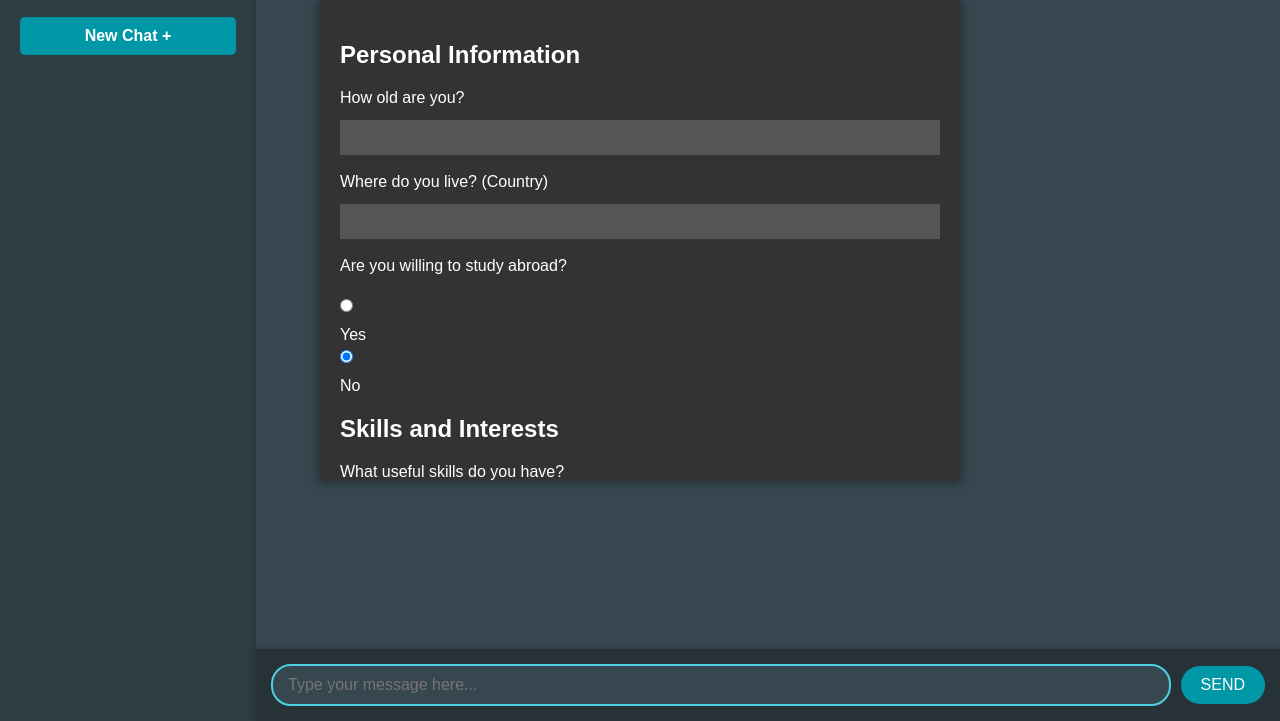
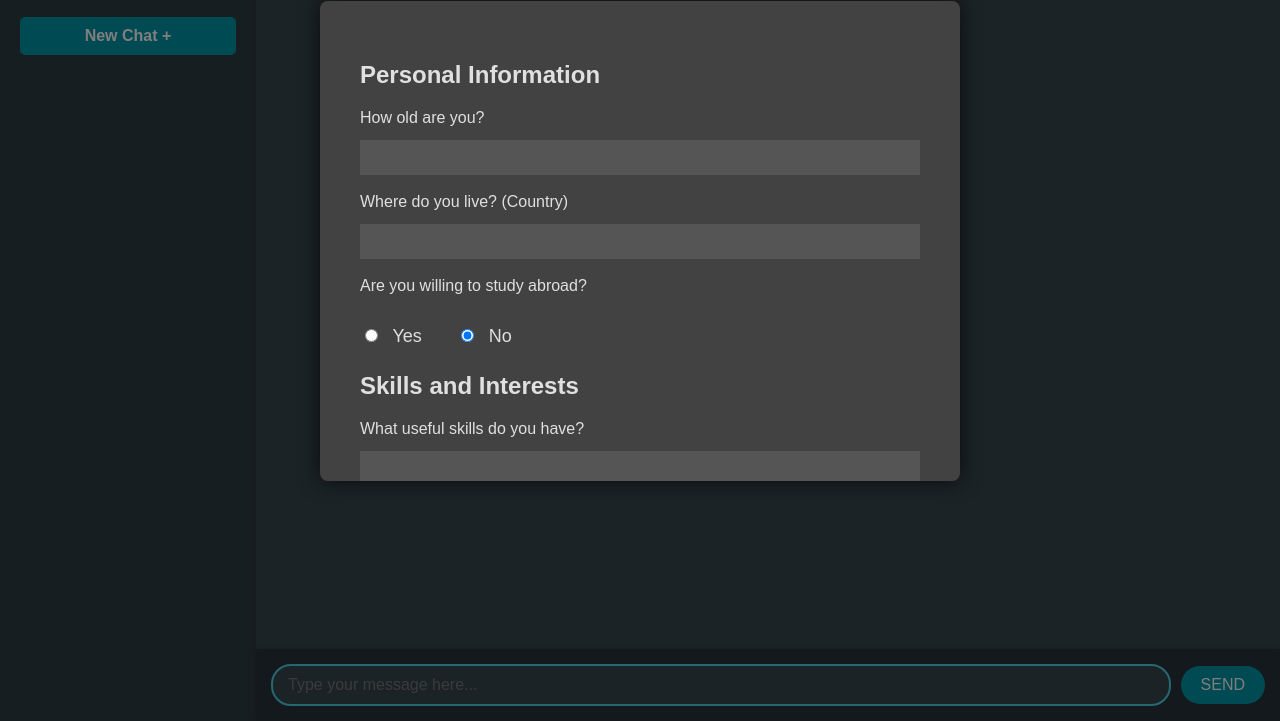
Before and after one commit to Misho12345/HackTuesXProj, a website: page public/chat.html in a window 1280 px wide. Shown: the part 79-800 px from the top of the page. Drawn offline with Linux system fonts and the light colour scheme.

Commit message:
a bit better css

```diff
--- a/public/chat.html
+++ b/public/chat.html
@@ -27,6 +27,8 @@
         </div>
     </div>
 
+    <div id="overlay" style="display: none"></div>
+
     <div id="popup" style="display: none">
         <div class="page" id="page-1">
             <h2>Personal Information</h2>
@@ -39,10 +41,13 @@
 
                 <div>
                     <label>Are you willing to study abroad?</label><br>
-                    <input type="radio" id="study_abroad_yes" name="study_abroad" value="yes">
-                    <label for="study_abroad_yes">Yes</label>
-                    <input type="radio" id="study_abroad_no" name="study_abroad" value="no" checked>
-                    <label for="study_abroad_no">No</label>
+                    <div class="radio-container">
+                        <input type="radio" id="study_abroad_yes" name="study_abroad" value="yes" class="radio-input">
+                        <label for="study_abroad_yes" class="radio-label">Yes</label>
+
+                        <input type="radio" id="study_abroad_no" name="study_abroad" value="no" class="radio-input" checked>
+                        <label for="study_abroad_no" class="radio-label">No</label>
+                    </div>
                 </div>
 
                 <h2>Skills and Interests</h2>
--- a/public/css/chat.css
+++ b/public/css/chat.css
@@ -201,13 +201,14 @@ body {
     left: 25%;
     width: 50%;
     height: 60%;
-    padding: 20px;
-    background-color: #333;
-    color: #fff;
-    box-shadow: 0 0 10px rgba(0, 0, 0, 0.5);
+    padding: 40px;
+    background-color: #424242;
+    color: #E0E0E0;
+    box-shadow: 0 0 20px rgba(0, 0, 0, 0.7);
     overflow-y: auto;
     z-index: 1000;
     box-sizing: border-box;
+    border-radius: 8px;
 }
 
 #popup::-webkit-scrollbar {
@@ -250,8 +251,19 @@ button {
     color: #fff;
 }
 
-input[type=radio] {
-    margin: 0 5px 0 0;
+.radio-container {
+    margin-top: -2px;
+}
+
+.radio-input {
+    margin-right: 10px;
+}
+
+.radio-label {
+    margin-right: 30px;
+    display: inline-block;
+    font-size: 18px;
+    color: #E0E0E0;
 }
 
 label {
@@ -327,7 +339,19 @@ label {
 }
 
 #riasec-form {
-    display: flex;
-    flex-direction: column;
-    gap: 10px;
+    display: grid;
+    grid-template-columns: repeat(2, 1fr);
+    gap: 20px;
+    padding: 20px;
 }
+
+
+#overlay {
+    position: fixed;
+    top: 0;
+    left: 0;
+    width: 100%;
+    height: 100%;
+    background-color: rgba(0, 0, 0, 0.5);
+    z-index: 999;
+}
--- a/public/js/chat.js
+++ b/public/js/chat.js
@@ -24,7 +24,7 @@ function calculateRIASEC() {
     return JSON.stringify(categories);
 }
 
-function makePopup() {
+function makePopupPage2() {
     const questions = [
         { text: "Обичам да работя по автомобили", category: "R" },
         { text: "Обичам да редя пъзели", category: "I" },
@@ -125,16 +125,18 @@ function start() {
     document.cookie = cookie = `userId=${randStr(16)}`;
 
     popup.style.display = "block";
+    document.getElementById("overlay").style.display = "block";
 
     document.querySelector("#next").addEventListener("click", e => {
         e.preventDefault();
         document.getElementById("page-1").style.display = "none";
-        makePopup();
+        makePopupPage2();
         document.getElementById("page-2").style.display = "block";
 
         document.querySelector("#submit-form").addEventListener("click", e => {
             e.preventDefault();
             popup.style.display = "none";
+            document.getElementById("overlay").style.display = "none";
 
             const age = document.querySelector("#age").value;
             const country = document.querySelector("#country").value;
```
